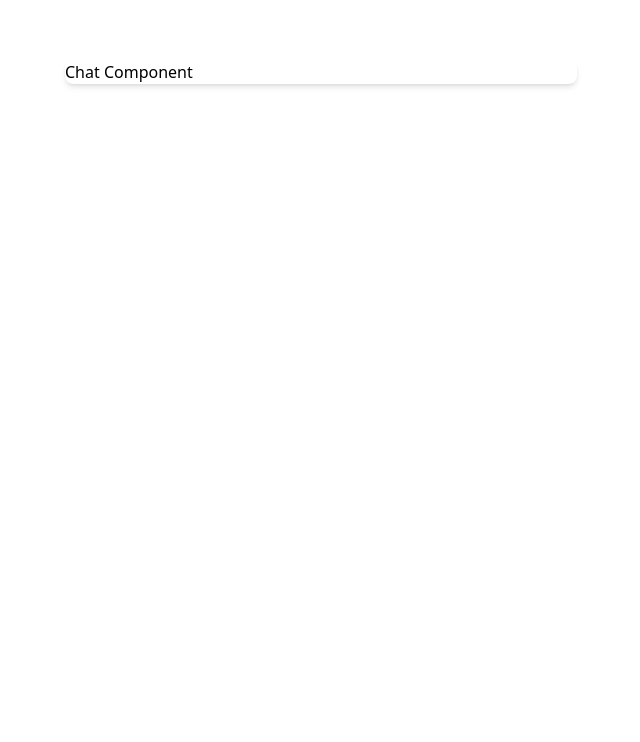
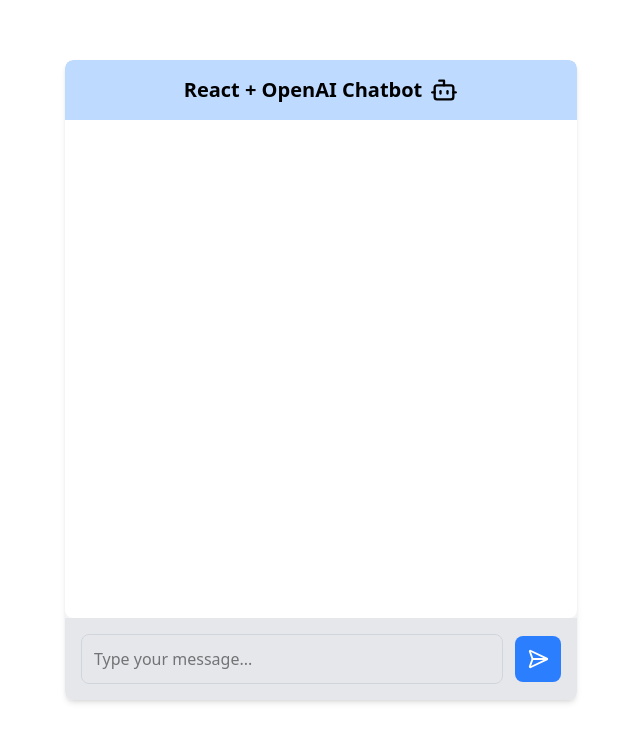
Before and after one commit to sravanthch/Personal-AI-Assistant, a React (Vite) app in the folder react-chatbot/: page / in a window 1280 px wide. Shown: the top 742 px of the page, without its empty margins (319-959 px from the left). Built offline with nearby package versions, Linux system fonts and the light colour scheme.

Commit message:
Chatbot UI Design

```diff
--- a/react-chatbot/src/components/ChatComponent.tsx
+++ b/react-chatbot/src/components/ChatComponent.tsx
@@ -1,15 +1,39 @@
+import React, { useState } from 'react';
+import { LuBot, LuSendHorizontal } from 'react-icons/lu';
 
-interface IChatComponentProps {
-
-}
+interface IChatComponentProps {}
 
 const ChatComponent: React.FunctionComponent<IChatComponentProps> = () => {
+    const [input, setInput] = useState('');
 
     return (
-        <div>
-            Chat Component
+        <div className='flex flex-col h-[80vh] bg-gray-100 shadow-lg rounded-lg'>
+            <h2 className='p-4 font-bold text-xl text-center bg-blue-200 flex items-center justify-center gap-2 rounded-t-lg'>
+                React + OpenAI Chatbot <LuBot size={28} />
+            </h2>
+            <div className='flex-1 overflow-y-auto p-4 space-y-3 bg-white rounded-b-lg'>
+                {/* Chat messages will go here */}
+            </div>
+            <div className='flex items-center p-4 bg-gray-200 rounded-b-lg'>
+                <input
+                    type='text'
+                    className='flex-1 p-3 border border-gray-300 rounded-lg focus:outline-none focus:ring-2 focus:ring-blue-400'
+                    placeholder='Type your message...'
+                    value={input}
+                    onChange={(e) => setInput(e.target.value)}
+                />
+                <button
+                    onClick={() => {
+                        console.log(input);
+                        setInput(''); // Clear input after sending
+                    }}
+                    className='ml-3 p-3 bg-blue-500 text-white rounded-lg hover:bg-blue-600 transition duration-200'
+                >
+                    <LuSendHorizontal size={22} />
+                </button>
+            </div>
         </div>
-    )
-}
+    );
+};
 
 export default ChatComponent;
```
